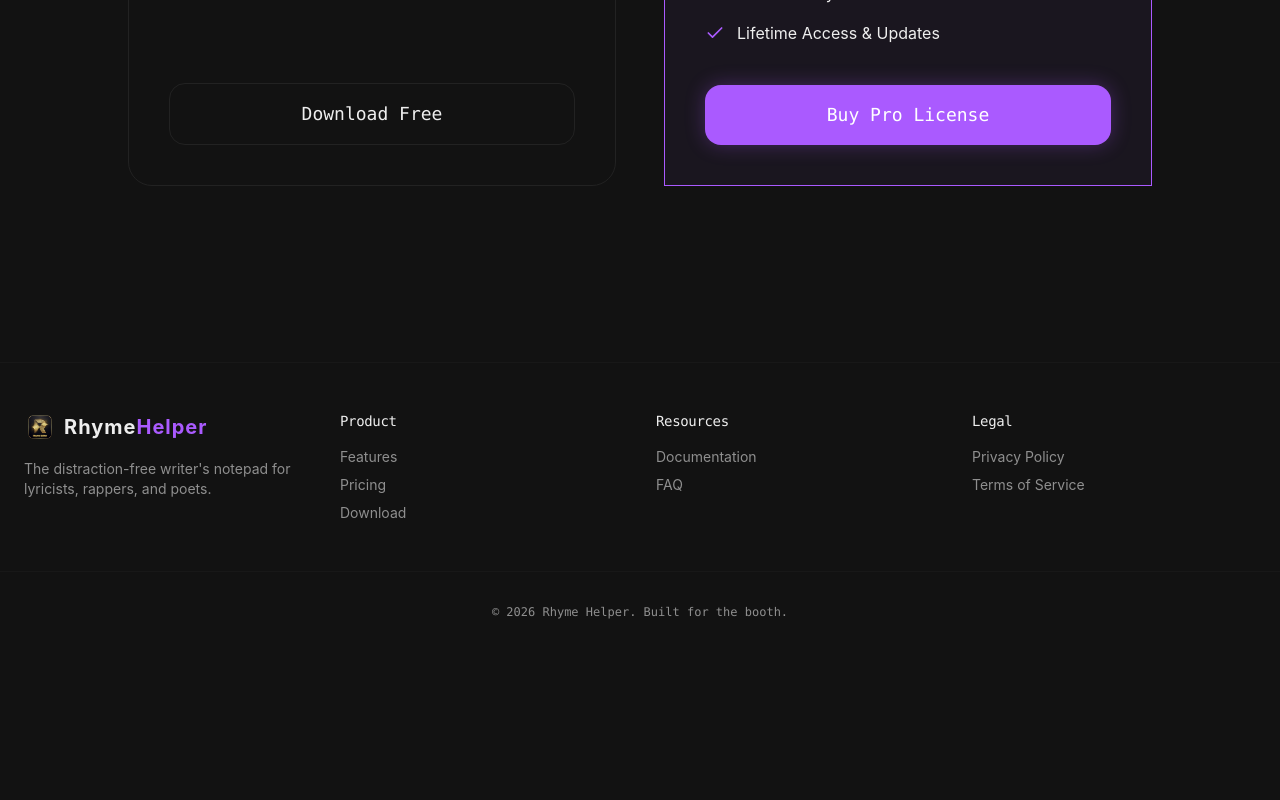
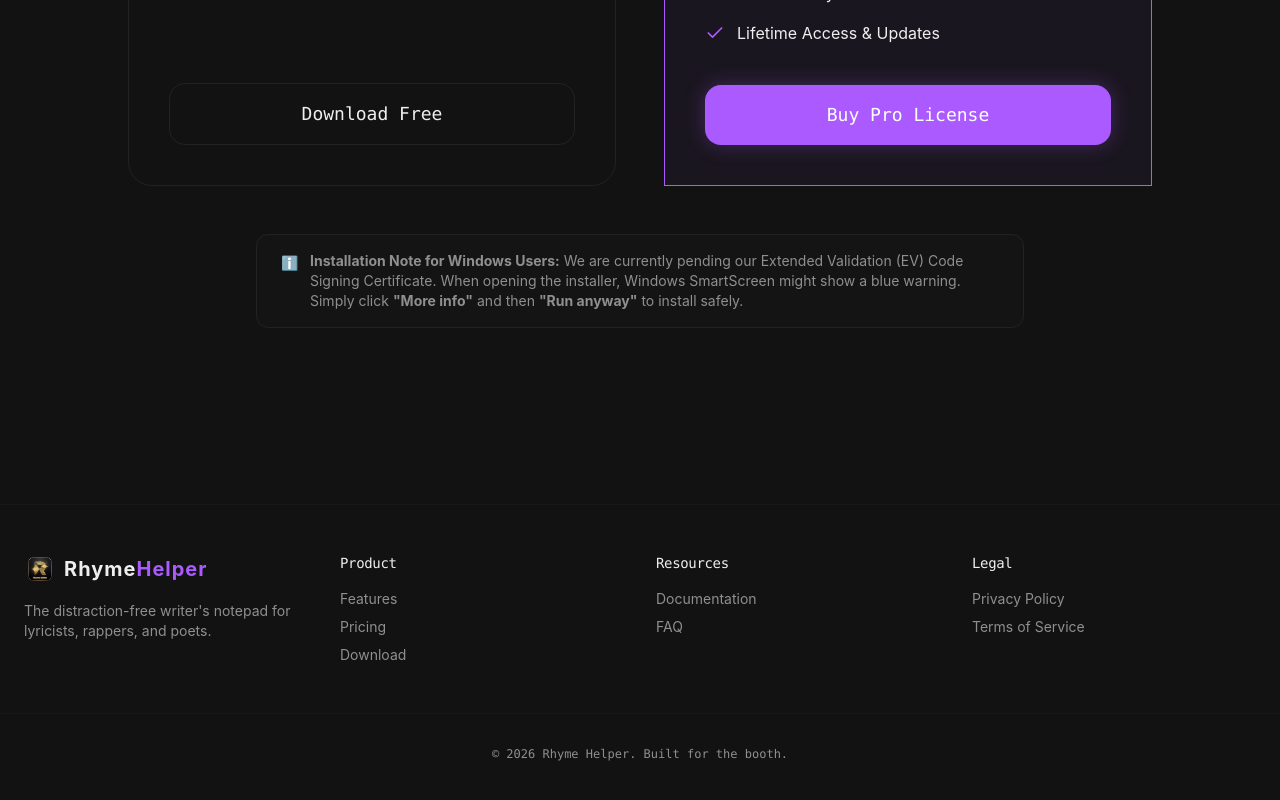
Before and after one commit to xavitje/RhymeHelper, a Next.js app: page /pricing in a window 1280 px wide. Shown: the part 760-1560 px from the top of the page. Before the commit the page ends 1428 px from the top, so only its background shows below. Built offline with nearby package versions, Linux system fonts and the light colour scheme.

Commit message:
smart screen update

```diff
--- a/src/app/pricing/page.tsx
+++ b/src/app/pricing/page.tsx
@@ -107,6 +107,17 @@
           </a>
         </motion.div>
       </div>
+
+      <div className="mt-12 text-center max-w-3xl mx-auto px-6 py-4 bg-muted/20 border border-border rounded-xl">
+        <p className="text-sm text-muted-foreground font-sans flex items-start text-left">
+          <span className="mr-3 mt-0.5">ℹ️</span>
+          <span>
+            <strong>Installation Note for Windows Users:</strong> We are currently pending our Extended Validation (EV) Code Signing Certificate.
+            When opening the installer, Windows SmartScreen might show a blue warning.
+            Simply click <strong>"More info"</strong> and then <strong>"Run anyway"</strong> to install safely.
+          </span>
+        </p>
+      </div>
     </div>
   );
 }
```
Also changed, not shown: src/app/api/webhooks/lemonsqueezy/route.ts (line endings or trailing spaces).
